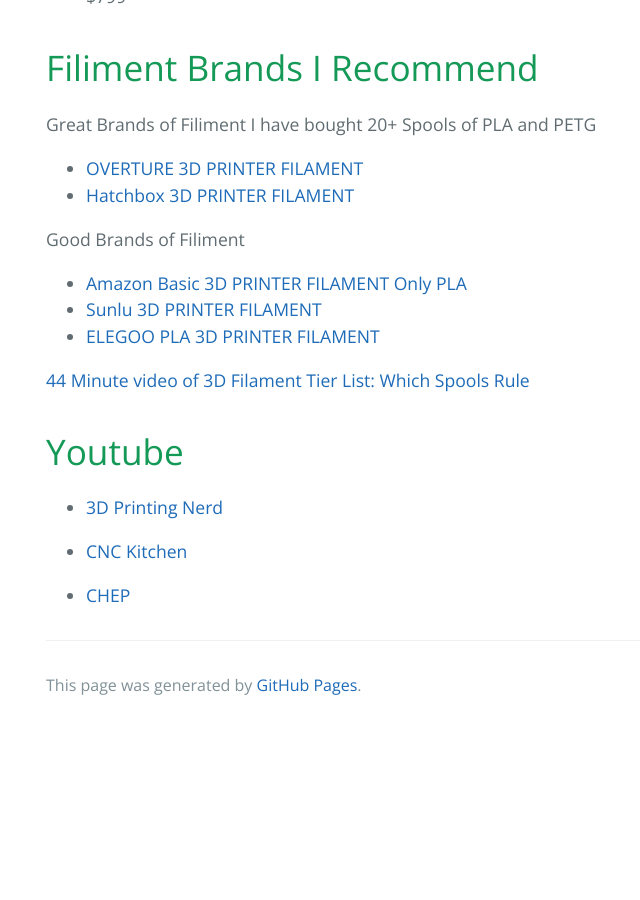
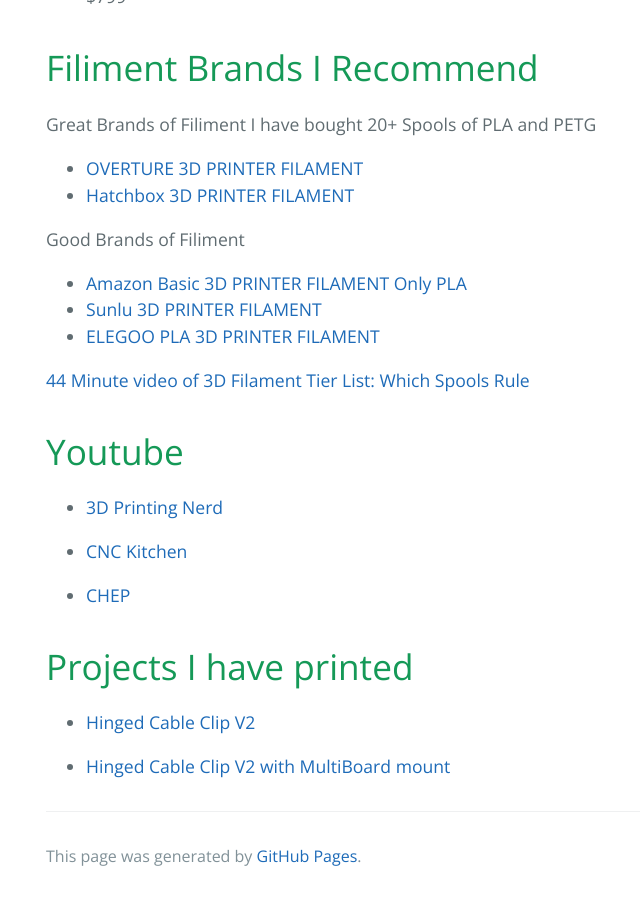
Before and after one commit to jscar-hawk/jscar-hawk.github.io, a Jekyll site: the page built from docs/2023-3d-Printers.md, in a window 1280 px wide and 900 px high, scrolled down 1916 px. Shown: the whole window, without its empty margins (178-818 px from the left). Built offline with Jekyll 4.4.1, drawn with Linux system fonts in a browser that asks for light colours; before the commit the page ends 2645 px from its top, so only the background shows below that.

Commit message:
Update 2023-3d-Printers.md

```diff
--- a/docs/2023-3d-Printers.md
+++ b/docs/2023-3d-Printers.md
@@ -85,3 +85,9 @@ Good Brands of Filiment
 * [CNC Kitchen](https://www.youtube.com/@CNCKitchen)
 
 * [CHEP](https://www.youtube.com/@FilamentFriday)
+
+# Projects I have printed
+
+* [Hinged Cable Clip V2](https://www.printables.com/model/319018-hinged-cable-clip-v2)
+
+* [Hinged Cable Clip V2 with MultiBoard mount](https://www.printables.com/model/874537-hinged-cable-clip-v2-with-multiboard-mount)
```
